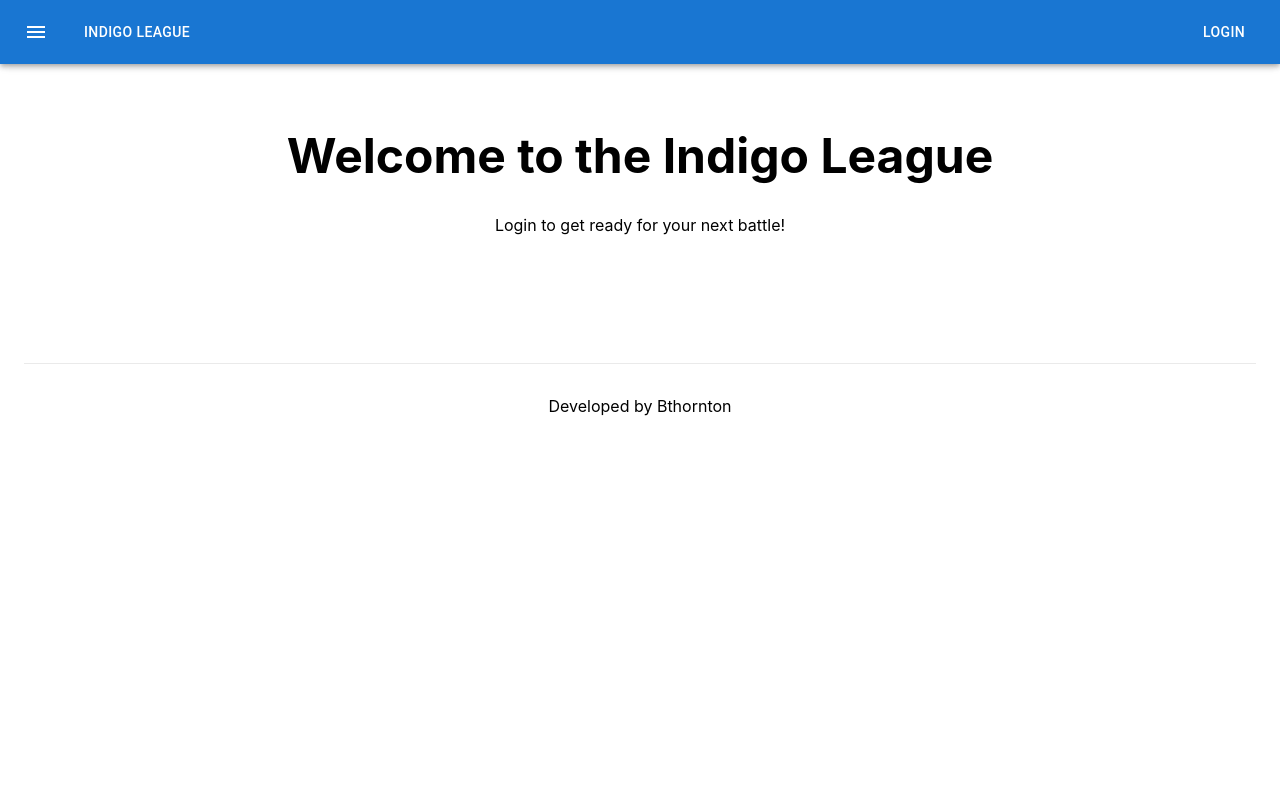
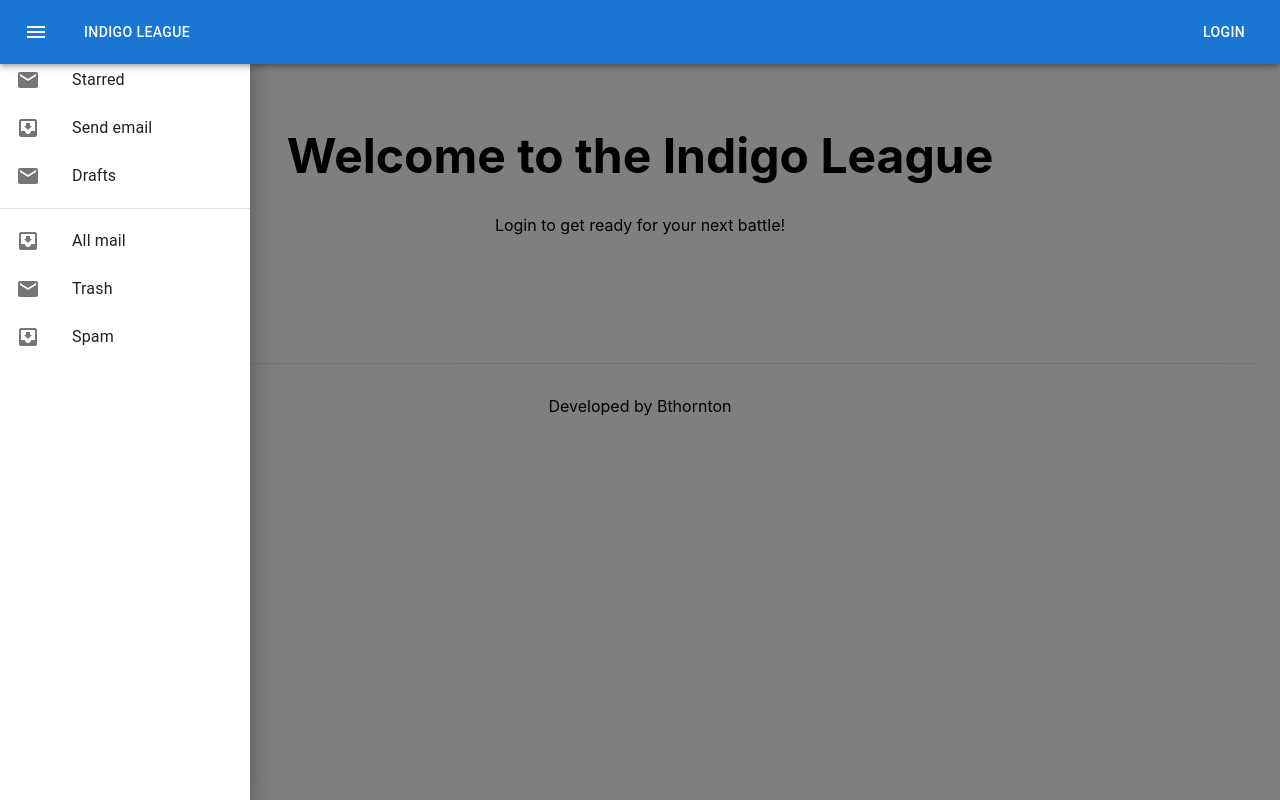
Before and after one commit to bthornton505/indigo-league-react, a Next.js app: page / in a window 1280 px wide. Both pictures are taken after a click on the button "menu". Built offline with nearby package versions, Linux system fonts and the light colour scheme.

Commit message:
updated side nav to be a temporary drawer which comes from the left side, need to fix css but functionally looking great

```diff
--- a/organisms/Navbar.tsx
+++ b/organisms/Navbar.tsx
@@ -1,4 +1,4 @@
-import React from 'react';
+import React, { useState } from 'react';
 import AppBar from '@mui/material/AppBar';
 import Box from '@mui/material/Box';
 import Toolbar from '@mui/material/Toolbar';
@@ -8,7 +8,27 @@ import IconButton from '@mui/material/IconButton';
 import MenuIcon from '@mui/icons-material/Menu';
 import { SideNav } from './SideNav';
 
+type Anchor = 'top' | 'left' | 'bottom' | 'right';
+
 export const Navbar = ({ ...props }) => {
+  const [state, setState] = useState({ left: false });
+
+  const toggleDrawer =
+    (anchor: Anchor, open: boolean) =>
+    (event: React.KeyboardEvent | React.MouseEvent) => {
+      if (
+        event.type === 'keydown' &&
+        ((event as React.KeyboardEvent).key === 'Tab' ||
+          (event as React.KeyboardEvent).key === 'Shift')
+      ) {
+        return;
+      }
+
+      setState({ ...state, [anchor]: open });
+    };
+
+  const sideNaveProps = { state, toggleDrawer };
+
   return (
     <Box sx={{ flexGrow: 'flex' }}>
       <AppBar position="fixed" sx={{ zIndex: (theme) => theme.zIndex.drawer + 1 }}>
@@ -19,6 +39,7 @@ export const Navbar = ({ ...props }) => {
             color="inherit"
             aria-label="menu"
             sx={{ mr: 2 }}
+            onClick={state.left ?  toggleDrawer('left', false) : toggleDrawer('left', true)}
           >
             <MenuIcon />
           </IconButton>
@@ -30,7 +51,7 @@ export const Navbar = ({ ...props }) => {
           <Button color="inherit" href="/login">Login</Button>
         </Toolbar>
       </AppBar>
-      {/* <SideNav/> */}
+      <SideNav {...sideNaveProps}/>
     </Box>
   );
 }
--- a/organisms/SideNav.tsx
+++ b/organisms/SideNav.tsx
@@ -1,6 +1,5 @@
-import React from 'react';
+import React, { useState } from 'react';
 import Box from '@mui/material/Box';
-import Toolbar from '@mui/material/Toolbar';
 import Drawer from '@mui/material/Drawer';
 import List from '@mui/material/List';
 import Divider from '@mui/material/Divider';
@@ -10,20 +9,18 @@ import ListItemText from '@mui/material/ListItemText';
 import InboxIcon from '@mui/icons-material/MoveToInbox';
 import MailIcon from '@mui/icons-material/Mail';
 
-const drawerWidth = 240;
+type Anchor = 'top' | 'left' | 'bottom' | 'right';
 
 export const SideNav = ({ ...props }) => {
-  return (
-    <Drawer
-      variant="permanent"
-      sx={{
-        width: drawerWidth,
-        flexShrink: 0,
-        [`& .MuiDrawer-paper`]: { width: drawerWidth, boxSizing: 'border-box' },
-      }}
+  const { state, toggleDrawer } = props;
+
+  const list = (anchor: Anchor) => (
+    <Box
+      sx={{ width: anchor === 'top' || anchor === 'bottom' ? 'auto' : 250 }}
+      role="presentation"
+      onClick={toggleDrawer(anchor, false)}
+      onKeyDown={toggleDrawer(anchor, false)}
     >
-      <Toolbar />
-      <Box sx={{ overflow: 'auto' }}>
       <List>
         {['Inbox', 'Starred', 'Send email', 'Drafts'].map((text, index) => (
           <ListItem button key={text}>
@@ -35,7 +32,26 @@ export const SideNav = ({ ...props }) => {
         ))}
       </List>
       <Divider />
+      <List>
+        {['All mail', 'Trash', 'Spam'].map((text, index) => (
+          <ListItem button key={text}>
+            <ListItemIcon>
+              {index % 2 === 0 ? <InboxIcon /> : <MailIcon />}
+            </ListItemIcon>
+            <ListItemText primary={text} />
+          </ListItem>
+        ))}
+      </List>
     </Box>
+  );
+
+  return (
+    <Drawer
+      anchor={'left'}
+      open={state['left']}
+      onClose={toggleDrawer('left', false)}
+    >
+      {list('left')}
     </Drawer>
   );
 }
```
Lines whose indentation alone changed are shown as unchanged.
